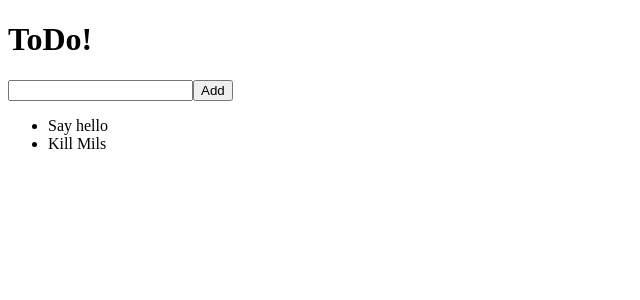
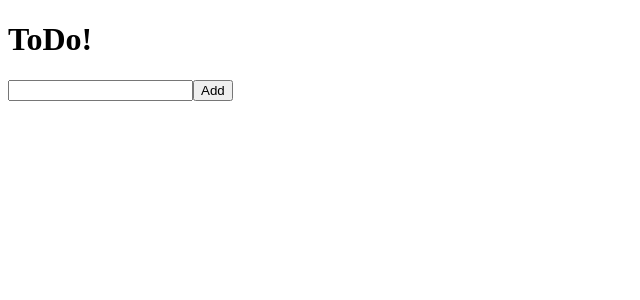
Before and after one commit to zkan/hello-react, a React (Create React App) app in the folder 08-redux/: page / in a window 1280 px wide. Shown: the top 300 px of the page, without its empty margins (0-640 px from the left). Built offline with nearby package versions, Linux system fonts and the light colour scheme.

Commit message:
Make MainPanel component presentational

```diff
--- a/08-redux/src/components/App.js
+++ b/08-redux/src/components/App.js
@@ -1,5 +1,5 @@
 import React from 'react'
-import MainPanel from './MainPanel'
+import MainPanel from '../containers/MainPanel'
 
 const App = () => (
   <MainPanel />
--- a/08-redux/src/components/MainPanel.js
+++ b/08-redux/src/components/MainPanel.js
@@ -1,4 +1,4 @@
-import React, { Component } from 'react'
+import React from 'react'
 
 class NewTodo extends React.Component {
   state = {
@@ -12,9 +12,9 @@ class NewTodo extends React.Component {
   }
 
   handleOnClick = () => {
-    const { addNewItem } = this.props
+    const { addItem } = this.props
     if (this.state.text !== '') {
-      addNewItem(this.state.text)
+      addItem(this.state.text)
       this.setState({
         text: ''
       })
@@ -33,42 +33,24 @@ class NewTodo extends React.Component {
 
 class TodoList extends React.Component {
   render() {
-    const { todos } = this.props
+    const { items } = this.props
+
+    console.log(this.props)
 
     return (
       <ul>
-        {todos.map((item, i) => <li key={i}>{item}</li>)}
+        {items.map((item, i) => <li key={i}>{item}</li>)}
       </ul>
     )
   }
 }
 
-class MainPanel extends Component {
-  state = {
-    items: [
-      'Say hello',
-      'Kill Mils',
-    ]
-  }
-
-  addNewItem = (item) => {
-    this.setState({
-      items: [
-        ...this.state.items,
-        item
-      ]
-    })
-  }
-
-  render() {
-    return (
-      <div>
-        <h1>ToDo!</h1>
-        <NewTodo addNewItem={this.addNewItem} />
-        <TodoList todos={this.state.items} />
-      </div>
-    );
-  }
-}
+const MainPanel = (props) => (
+  <div>
+    <h1>ToDo!</h1>
+    <NewTodo addItem={props.addItem} />
+    <TodoList items={props.todo.items} />
+  </div>
+)
 
 export default MainPanel
```
